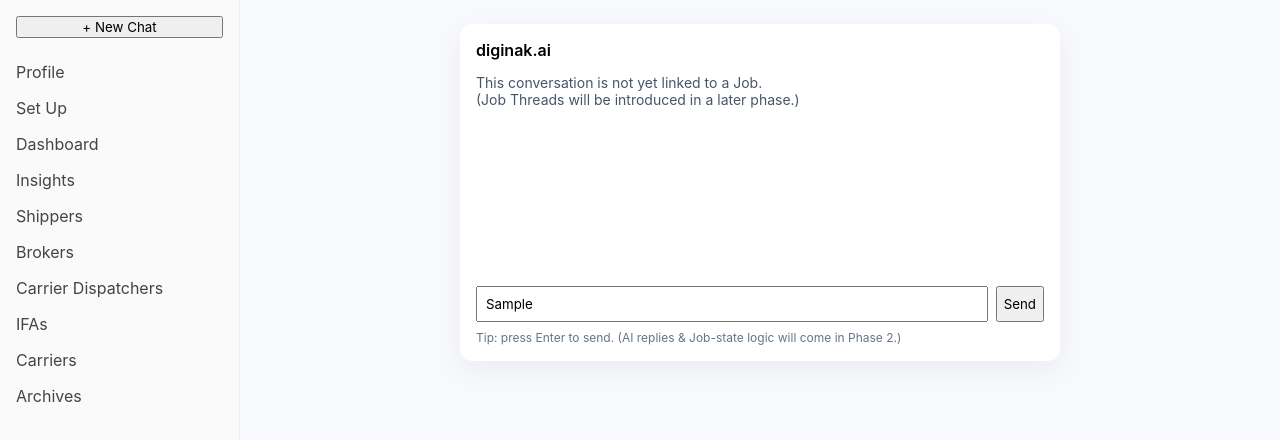
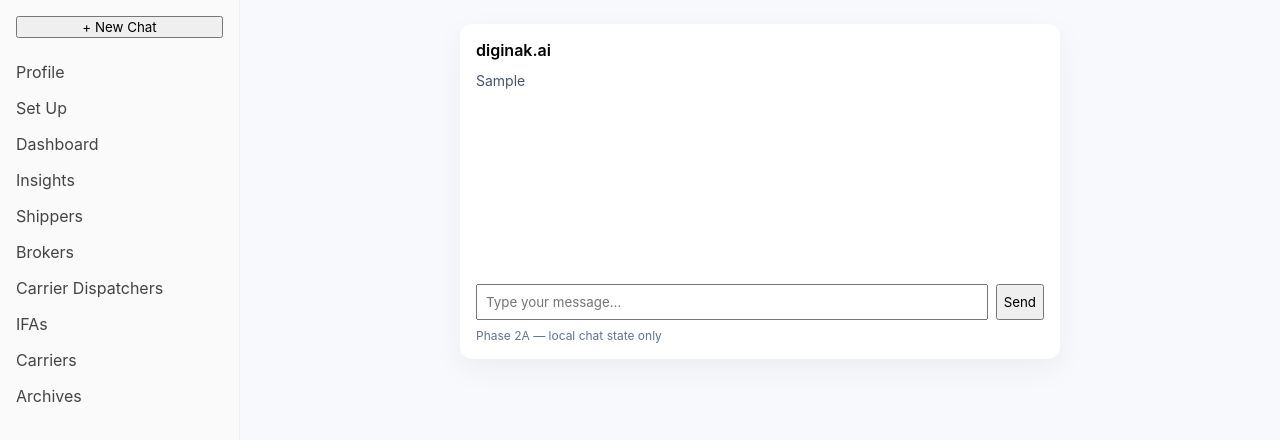
Before and after one commit to oguzhankaraca-dotcom/diginak-ai-frontend, a Next.js app: page / in a window 1280 px wide. Both pictures are taken after typing "Sample" into the empty fields and a click on the button "Send". Shown: the top 440 px of the page. Built offline with nearby package versions, Linux system fonts and the light colour scheme.

Commit message:
Phase 2A: local chat state working

```diff
--- a/pages/index.tsx
+++ b/pages/index.tsx
@@ -1,24 +1,58 @@
+import { useState } from "react";
+
+type Message = {
+  id: number;
+  text: string;
+};
+
 export default function Home() {
+  const [messages, setMessages] = useState<Message[]>([]);
+  const [input, setInput] = useState("");
+
+  function sendMessage() {
+    if (!input.trim()) return;
+
+    setMessages((prev) => [
+      ...prev,
+      { id: Date.now(), text: input },
+    ]);
+
+    setInput("");
+  }
+
   return (
     <div className="chat-wrapper">
       <div className="chat-card">
         <div className="chat-header">diginak.ai</div>
 
         <div className="chat-body">
-          <p className="hint">
-            This conversation is not yet linked to a Job. <br />
-            (Job Threads will be introduced in a later phase.)
-          </p>
+          {messages.length === 0 && (
+            <p className="hint">
+              This conversation is not yet linked to a Job.
+            </p>
+          )}
+
+          {messages.map((msg) => (
+            <div key={msg.id} className="chat-message">
+              {msg.text}
+            </div>
+          ))}
         </div>
 
         <div className="chat-input">
-          <input placeholder="Type your message..." />
-          <button>Send</button>
+          <input
+            placeholder="Type your message..."
+            value={input}
+            onChange={(e) => setInput(e.target.value)}
+            onKeyDown={(e) => {
+              if (e.key === "Enter") sendMessage();
+            }}
+          />
+          <button onClick={sendMessage}>Send</button>
         </div>
 
         <div className="chat-footer">
-          Tip: press Enter to send. (AI replies & Job-state logic will come in
-          Phase 2.)
+          Phase 2A — local chat state only
         </div>
       </div>
     </div>
```
Also changed, not shown: pages/_error.tsx (added, +27 -0 lines).
